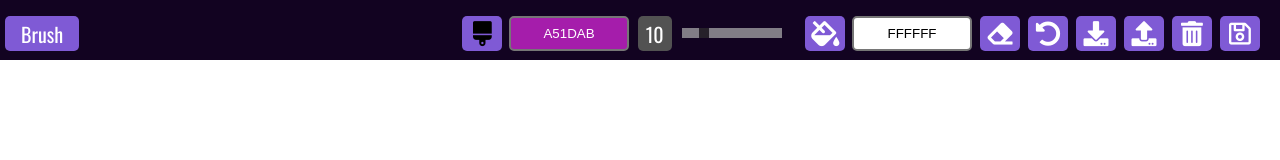
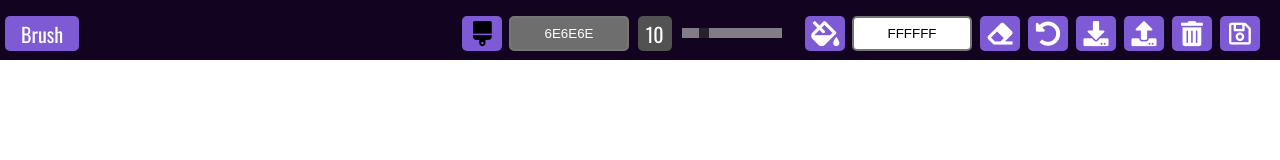
Before and after one commit to gokulPG/Paint-web-app, a plain HTML site: page index.html in a window 1280 px wide. Drawn offline with nearby package versions, Linux system fonts and the light colour scheme.

Commit message:
color changes in the html file

```diff
--- a/index.html
+++ b/index.html
@@ -19,7 +19,7 @@
     <div class="push-end">
         <div class="brush tool">
             <i class="fas fa-brush" id="brush" title="Brush"></i>
-            <input class="jscolor" value="a51dab" id="brush-color">
+            <input class="jscolor" value="6E6E6E" id="brush-color">
             <span class="size" id="brush-size" title="Brush Size">10</span>
             <input type="range" min="1" max="50" value="10" class="slider" id="brush-slider">
         </div>
```
